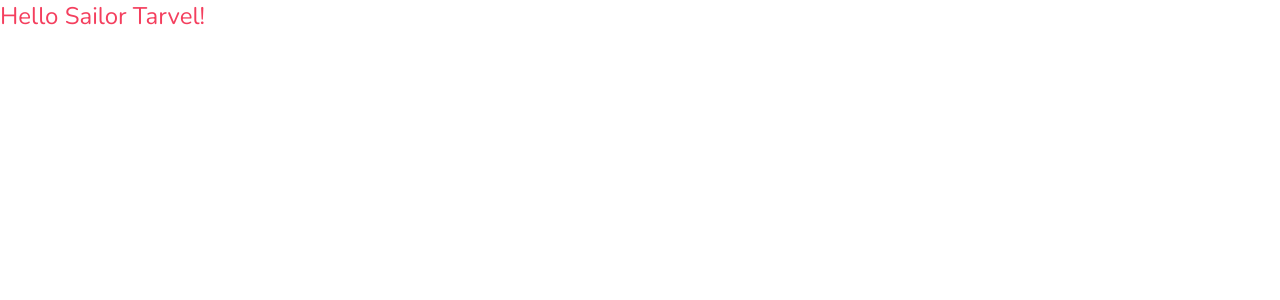
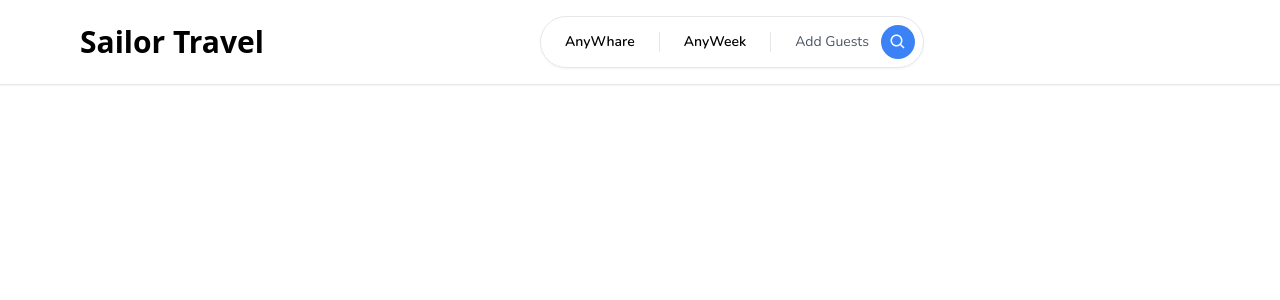
Before and after one commit to TuathaDeLugh/sailortravel, a Next.js app: page / in a window 1280 px wide. Shown: the top 300 px of the page. Built offline with nearby package versions, Linux system fonts and the light colour scheme.

Commit message:
jsut added header

```diff
--- a/package.json
+++ b/package.json
@@ -17,6 +17,7 @@
     "next": "13.4.0",
     "react": "18.2.0",
     "react-dom": "18.2.0",
+    "react-icons": "^4.8.0",
     "typescript": "5.0.4"
   },
   "devDependencies": {
--- /dev/null
+++ b/src/app/components/container.tsx
@@ -0,0 +1,24 @@
+'use client';
+
+interface ContainerProps {
+    children: React.ReactNode
+  };
+
+  const Container: React.FC<ContainerProps> = ({ children }) => {
+    return (
+      <div
+        className="
+          max-w-[2520px]
+          mx-auto
+          xl:px-20
+          md:px-10
+          sm:px-2
+          px-4
+        "
+      >
+        {children}
+      </div>
+     );
+  }
+
+  export default Container;
--- /dev/null
+++ b/src/app/components/navbar/Logo.tsx
@@ -0,0 +1,27 @@
+'use client';
+import Image from "next/image";
+import { useRouter } from "next/navigation";
+const Logo = () => {
+    const router = useRouter();
+    return (
+        <div>
+
+        {/* <Image
+        alt="logo"
+        className="hidden
+        md:block
+          cursor-pointer"
+        height="70"
+        width="70"
+        src="/images/sitelogo.png"/> */}
+        <label className="hidden
+        md:block
+        text-3xl
+        font-sans
+        font-bold
+          cursor-pointer">Sailor Travel</label>
+        </div>
+     );
+}
+
+export default Logo;
--- /dev/null
+++ b/src/app/components/navbar/Navbar.tsx
@@ -0,0 +1,27 @@
+import Container from "../container";
+import Logo from "./Logo";
+import Search from "./Search";
+import UserMenu from "./UserMenu";
+
+const Navbar = () => {
+    return (
+        <div className="fixed w-full bg-white z-10 shadow-sm">
+            <div className="
+                py-4
+                border-b-[1px]
+
+                ">
+                   <Container>
+                    <div className="flex flex-row items-center justify-between gap-3 md:gap-0">
+                        <Logo/>
+                        <Search/>
+                        <UserMenu/>
+                    </div>
+                    </Container>
+
+                </div>
+        </div>
+     );
+}
+
+export default Navbar;
--- /dev/null
+++ b/src/app/components/navbar/Search.tsx
@@ -0,0 +1,78 @@
+'use client';
+import { useSearchParams } from 'next/navigation';
+import { useMemo } from 'react';
+import { BiSearch } from 'react-icons/bi';
+const Search = () => {
+    return ( <div
+        className="
+          border-[1px]
+          w-full
+          md:w-auto
+          py-2
+          rounded-full
+          shadow-sm
+          hover:shadow-md
+          transition
+          cursor-pointer
+        "
+      >
+        <div
+          className="
+            flex
+            flex-row
+            items-center
+            justify-between
+          "
+        >
+          <div
+            className="
+              text-sm
+              font-semibold
+              px-6
+            "
+          >
+            AnyWhare
+          </div>
+          <div
+            className="
+              hidden
+              sm:block
+              text-sm
+              font-semibold
+              px-6
+              border-x-[1px]
+              flex-1
+              text-center
+            "
+          >
+           AnyWeek
+          </div>
+          <div
+            className="
+              text-sm
+              pl-6
+              pr-2
+              text-gray-600
+              flex
+              flex-row
+              items-center
+              gap-3
+            "
+          >
+            <div className="hidden sm:block">Add Guests</div>
+            <div
+              className="
+                p-2
+                bg-blue-500
+                rounded-full
+                text-white
+              "
+            >
+             <BiSearch size={18} />
+            </div>
+          </div>
+        </div>
+      </div> );
+}
+
+export default Search;
--- /dev/null
+++ b/src/app/components/navbar/UserMenu.tsx
@@ -0,0 +1,5 @@
+const UserMenu = () => {
+    return ( <div></div> );
+}
+
+export default UserMenu;
--- a/src/app/layout.tsx
+++ b/src/app/layout.tsx
@@ -1,6 +1,7 @@
 import './globals.css'
 import { Nunito } from 'next/font/google'
 import { Inter } from 'next/font/google'
+import Navbar from './components/navbar/Navbar'
 
 const inter = Inter({ subsets: ['latin'] })
 
@@ -20,7 +21,9 @@ export default function RootLayout({
 }) {
   return (
     <html lang="en">
-      <body className={font.className}>{children}</body>
+      <body className={font.className}>
+        <Navbar/>
+        {children}</body>
     </html>
   )
 }
```
Also changed, not shown: public/images/sitelogo.png (added), 1 other file (tests, documents, lock files or other folders).
